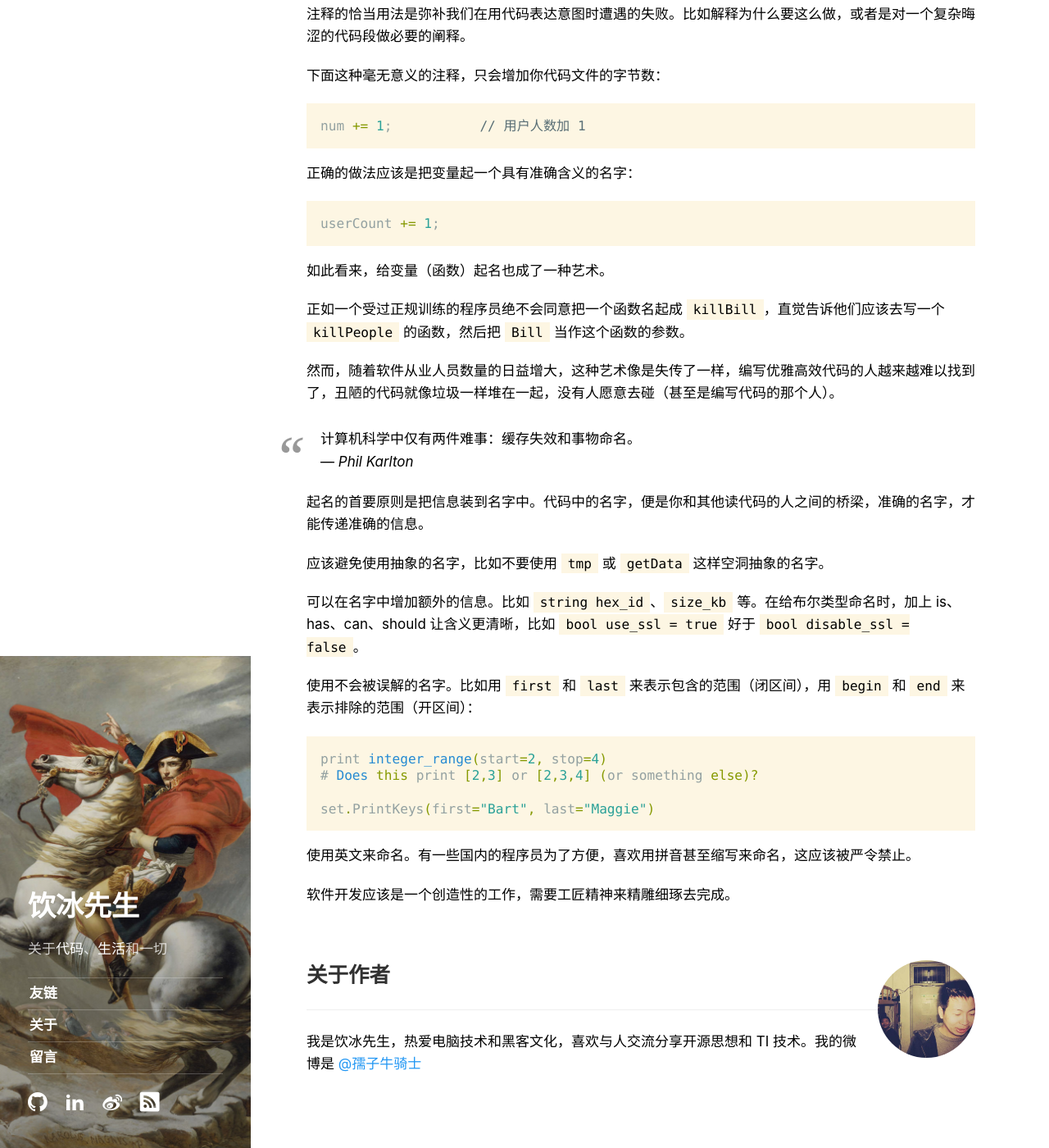
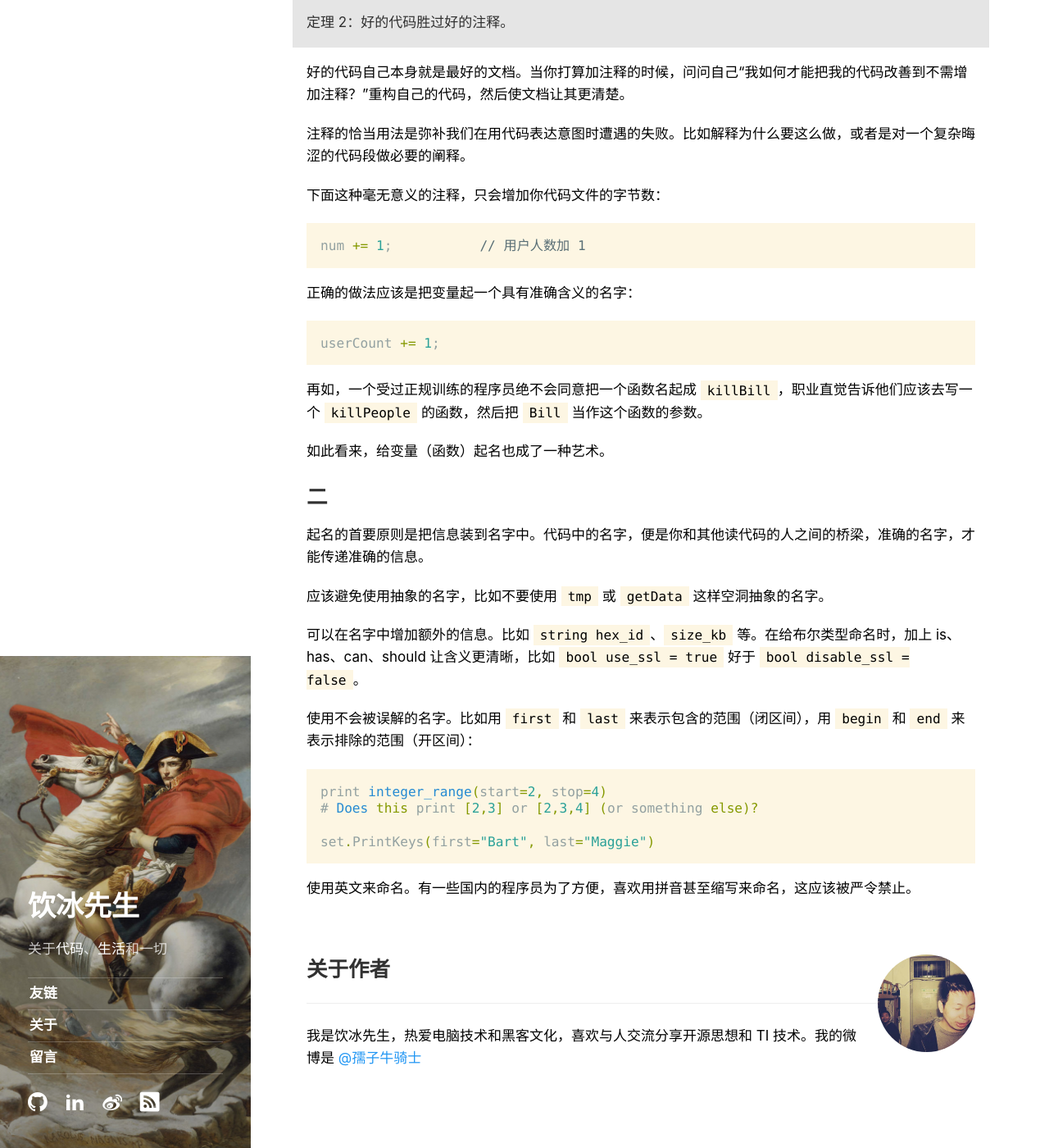
Before and after one commit to ybm/myanbin.github.io, a Jekyll site: the page built from _posts/2017-07-23-the-art-of-naming.md, in a window 1280 px wide and 1400 px high, scrolled down 902 px. Shown: the whole window at 82% size. Built offline with Jekyll 4.4.1, drawn with Linux system fonts in a browser that asks for light colours; comment, search, counter and statistics services are not loaded; some of the changed text lies outside the part shown.

Commit message:
update: 调整文章结构

````diff
--- a/_posts/2017-07-23-the-art-of-naming.md
+++ b/_posts/2017-07-23-the-art-of-naming.md
@@ -34,16 +39,12 @@ num += 1;           // 用户人数加 1
 userCount += 1;
 ```
 
+
+再如，一个受过正规训练的程序员绝不会同意把一个函数名起成 `killBill`，职业直觉告诉他们应该去写一个 `killPeople` 的函数，然后把 `Bill` 当作这个函数的参数。
+
 如此看来，给变量（函数）起名也成了一种艺术。
 
-正如一个受过正规训练的程序员绝不会同意把一个函数名起成 `killBill`，直觉告诉他们应该去写一个 `killPeople` 的函数，然后把 `Bill` 当作这个函数的参数。
-
-然而，随着软件从业人员数量的日益增大，这种艺术像是失传了一样，编写优雅高效代码的人越来越难以找到了，丑陋的代码就像垃圾一样堆在一起，没有人愿意去碰（甚至是编写代码的那个人）。
-
-
-> 计算机科学中仅有两件难事：缓存失效和事物命名。<br>
-&mdash; <cite>Phil Karlton</cite>
-
+## 二
 
 起名的首要原则是把信息装到名字中。代码中的名字，便是你和其他读代码的人之间的桥梁，准确的名字，才能传递准确的信息。
 
@@ -61,6 +62,3 @@ set.PrintKeys(first="Bart", last="Maggie")
 ```
 
 使用英文来命名。有一些国内的程序员为了方便，喜欢用拼音甚至缩写来命名，这应该被严令禁止。
-
-
-软件开发应该是一个创造性的工作，需要工匠精神来精雕细琢去完成。
````
Also changed, not shown: other parts of _posts/2017-07-23-the-art-of-naming.md (+5 -0 lines).
